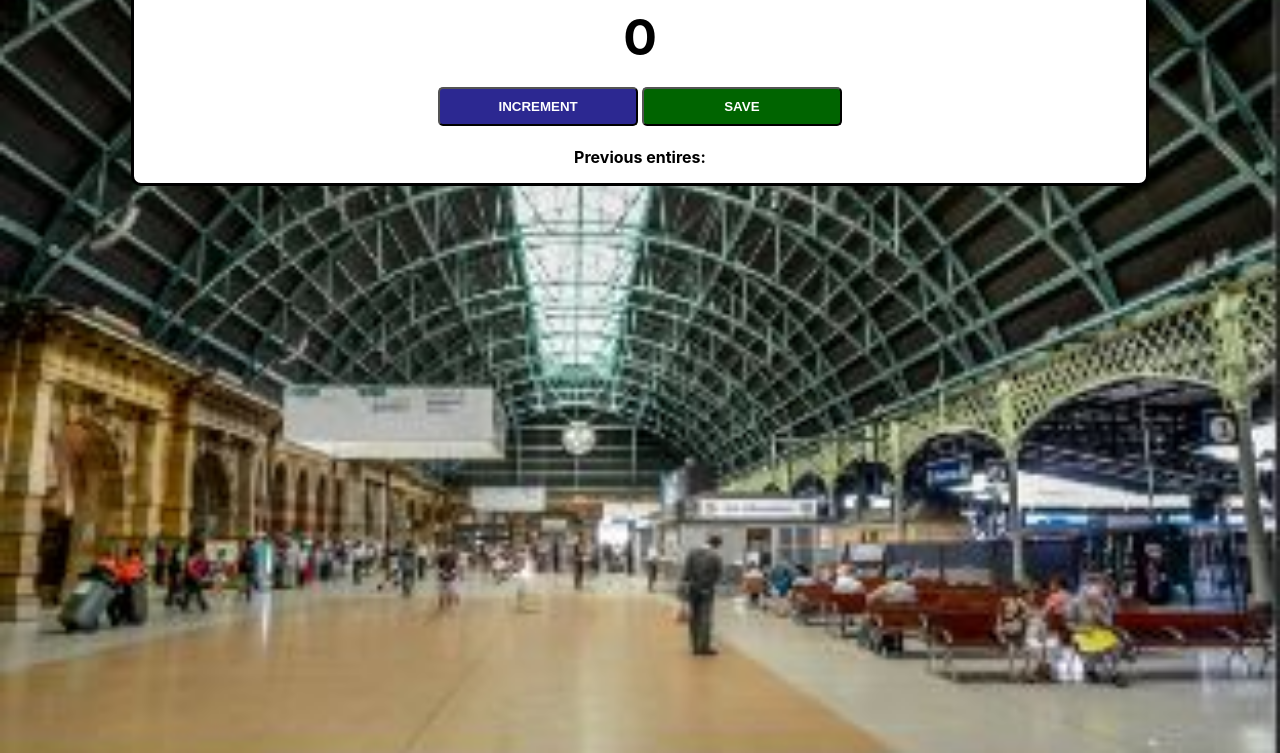
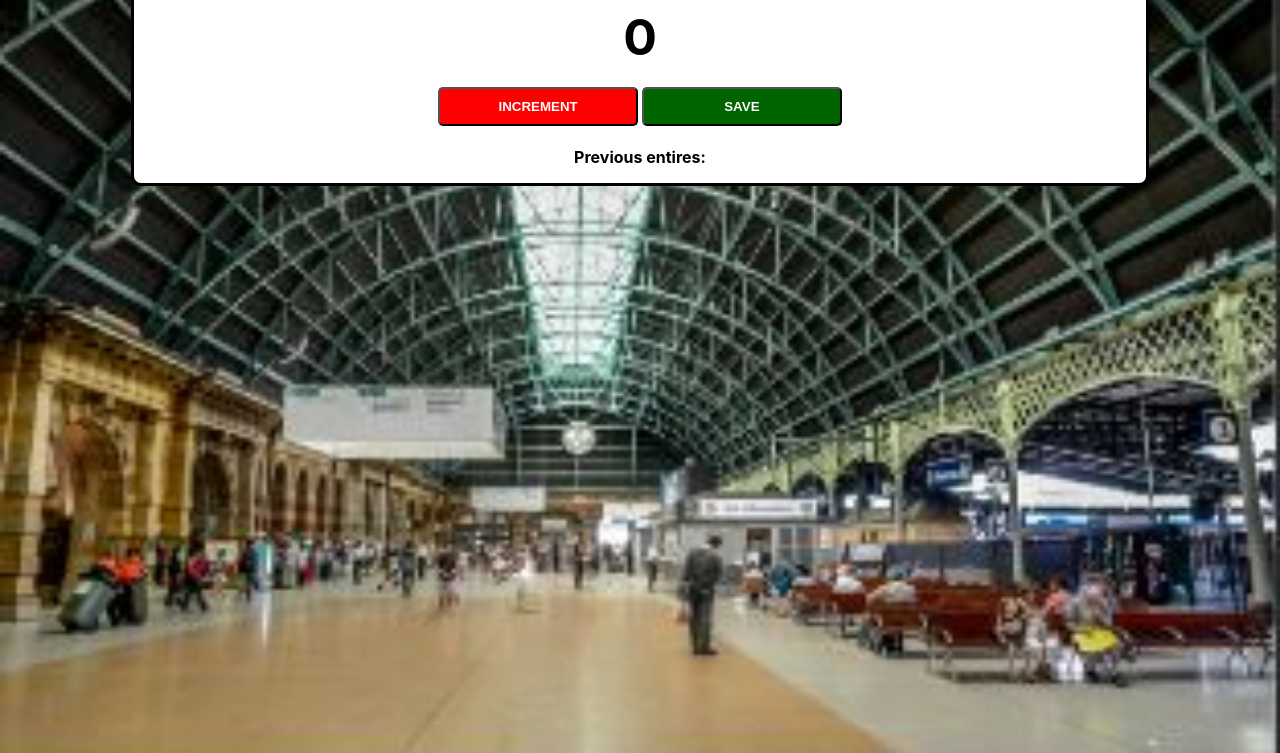
Before and after one commit to gebru-mit/RAW-COUNTER, a plain HTML site: page index.html in a window 1280 px wide. Shown: the part 63-816 px from the top of the page. Drawn offline with Linux system fonts and the light colour scheme.

Commit message:
increment button backgound color is changed to red

```diff
--- a/css/style.css
+++ b/css/style.css
@@ -38,10 +38,10 @@ button {
 }
 
 #increment-btn {
-    background: #2C2891;
+    /*background: #2C2891;*/
+    background: red;
 }
 
 #save-btn {
     background: darkgreen;
 }
-#
```
